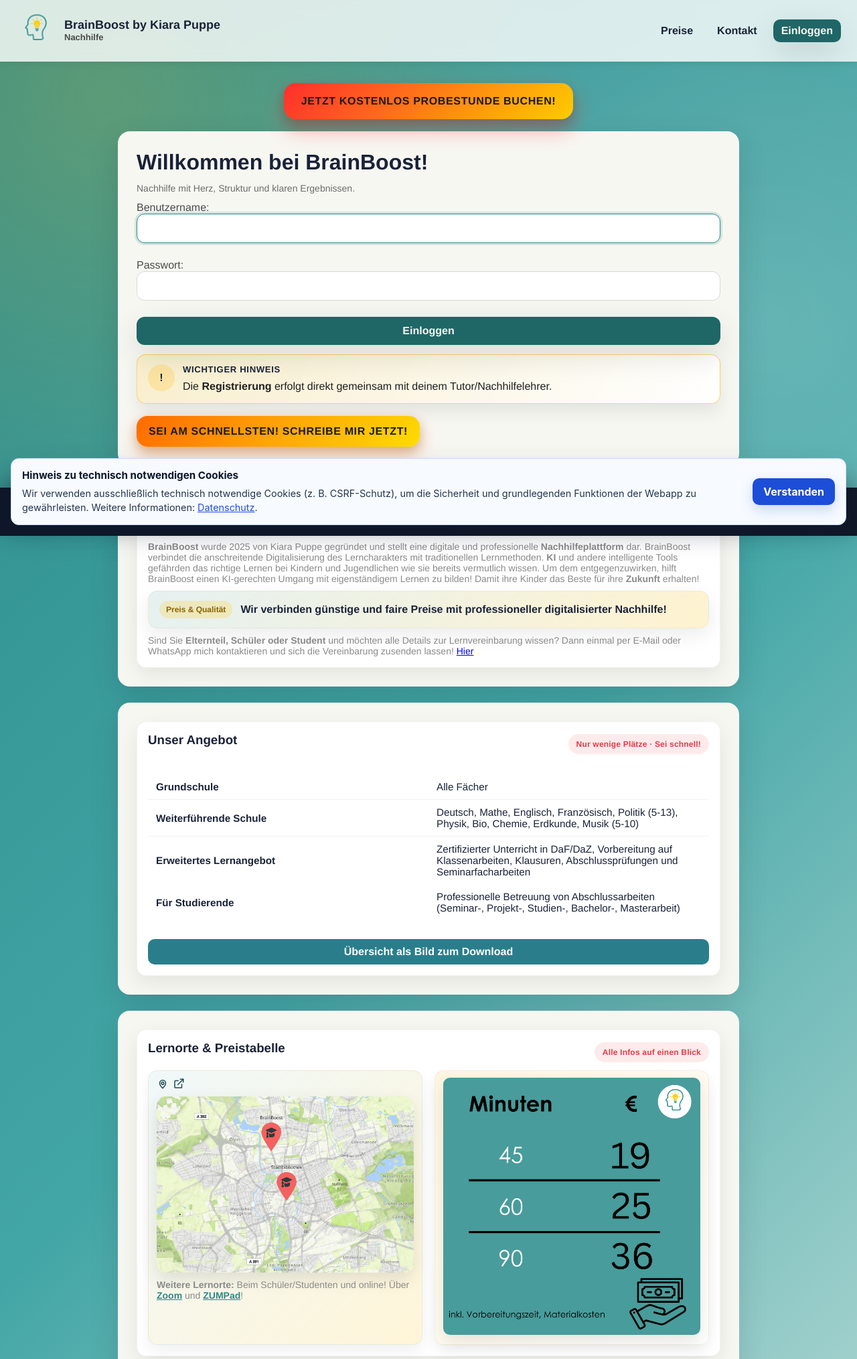
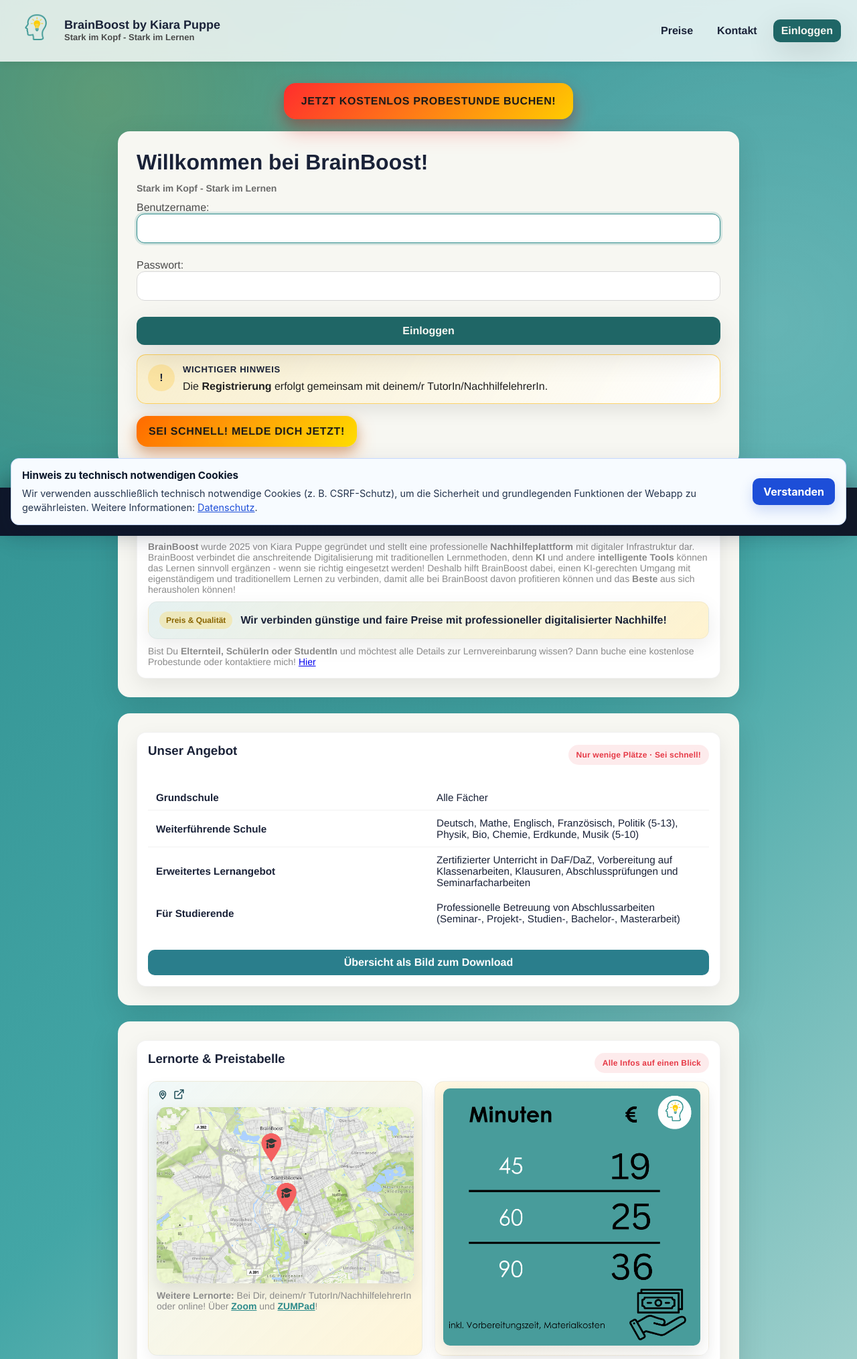
Before and after one commit to smigalski/brainboost-app, a Django app: page / in a window 1280 px wide. Shown: the top 2029 px of the page at 67% size. Run offline with Django 4.2, Linux system fonts and the light colour scheme.

Commit message:
landing verbessert, Rechtschreibung und co

```diff
--- a/brainboost/core/static/core/styles.css
+++ b/brainboost/core/static/core/styles.css
@@ -109,6 +109,10 @@ strong.logo { color: var(--logo-turquoise); }
     max-width: 960px;
     margin: 32px auto;
     padding: 0 16px 48px;
+}
+
+.brand-sub2 {
+    color: #fff;
 }
 
 .card {
--- a/brainboost/core/templates/base.html
+++ b/brainboost/core/templates/base.html
@@ -19,7 +19,7 @@
             </div>
             <div class="brand-text">
                 <span class="brand-title">BrainBoost by Kiara Puppe</span>
-                <span class="brand-sub">Nachhilfe</span>
+                <span class="brand-sub">Stark im Kopf - Stark im Lernen</span>
             </div>
         </a>
         <nav class="nav-links nav-links--wrap">
--- a/brainboost/core/templates/contact.html
+++ b/brainboost/core/templates/contact.html
@@ -35,7 +35,7 @@
 </div>
 <div class="card">
     <h1>Kontakt</h1>
-    <p>Wir freuen uns über deine Nachricht. Melde dich bei Fragen, Feedback oder Kooperationen gern direkt.</p>
+    <p>Melde dich bei Fragen, Feedback oder Kooperationen gern direkt. Ich freue mich auf Deine Nachricht!</p>
     <div class="grid two">
         <div>
             <div style="max-width:200px;">
@@ -53,7 +53,7 @@
                 <a href="https://www.linkedin.com/in/kiara-puppe-bb80b4351/" target="_blank" rel="noreferrer noopener">LinkedIn</a> ·
                 <a href="https://www.instagram.com/brainboost.nachhilfe/" target="_blank" rel="noreferrer noopener">Instagram</a>
             </p>
-            <p><strong>Support:</strong> Wir antworten in der Regel innerhalb von 24 Stunden.</p>
+            <p><strong>Support:</strong> Ich antworte in der Regel innerhalb von 24 Stunden.</p>
         </div>
     </div>
 </div>
--- a/brainboost/core/templates/landing.html
+++ b/brainboost/core/templates/landing.html
@@ -37,7 +37,7 @@
 </div>
 <div class="card">
     <h1>Willkommen bei BrainBoost!</h1>
-    <p class="muted">Nachhilfe mit Herz, Struktur und klaren Ergebnissen.</p>
+    <p class="muted"><strong>Stark im Kopf - Stark im Lernen</strong></p>
     <form method="post" action="{% url 'login' %}">
         {% csrf_token %}
         {{ form.as_p }}
@@ -47,12 +47,12 @@
         <span style="display:inline-flex;align-items:center;justify-content:center;width:40px;height:40px;border-radius:50%;background:rgba(255,183,0,0.22);color:var(--accent, #d88700);font-weight:800;font-size:1rem;">!</span>
         <div>
             <div style="font-weight:800;color:var(--accent, #d88700);text-transform:uppercase;font-size:0.82rem;letter-spacing:0.05em;">Wichtiger Hinweis</div>
-            <p style="margin:6px 0 0;color:var(--text, #1f1f1f);line-height:1.45;">Die <strong>Registrierung</strong> erfolgt direkt gemeinsam mit deinem Tutor/Nachhilfelehrer.</p>
+            <p style="margin:6px 0 0;color:var(--text, #1f1f1f);line-height:1.45;">Die <strong>Registrierung</strong> erfolgt gemeinsam mit deinem/r TutorIn/NachhilfelehrerIn.</p>
         </div>
     </div>
-    <a href="mailto:brainboost.nachhilfe@gmail.com?subject=Wir%20brauchen%20Nachhilfe!&body=Hallo%20Kiara,%0A%0Akannst%20du%20mich%20gleich%20unter%20dieser%20Rufnummer:%20%0A%0Azur%C3%BCckrufen.%20Danke%20dir!%0A%0AGr%C3%BC%C3%9Fe,%20%0A%0AAlbert%20Einstein" style="margin-top:18px;display:inline-flex;align-items:center;gap:10px;padding:14px 18px;border-radius:16px;background:linear-gradient(135deg, #ff6a00, #ffdd00);color:#1a1a1a;font-weight:900;text-transform:uppercase;letter-spacing:0.04em;box-shadow:0 12px 28px rgba(255,106,0,0.35), 0 6px 16px rgba(0,0,0,0.18);text-decoration:none;position:relative;overflow:hidden;">
+    <a href="mailto:brainboost.nachhilfe@gmail.com?subject=Wir%20brauchen%20Nachhilfe!&body=Hallo%20Kiara,%0A%0Akannst%20du%20mich%20gleich%20unter%20dieser%20Rufnummer:%20%0A%0Azur%C3%BCckrufen.%20Danke%20dir!%0A%0A%20Mit%20freundlichen%20Gr%C3%BC%C3%9Fen" style="margin-top:18px;display:inline-flex;align-items:center;gap:10px;padding:14px 18px;border-radius:16px;background:linear-gradient(135deg, #ff6a00, #ffdd00);color:#1a1a1a;font-weight:900;text-transform:uppercase;letter-spacing:0.04em;box-shadow:0 12px 28px rgba(255,106,0,0.35), 0 6px 16px rgba(0,0,0,0.18);text-decoration:none;position:relative;overflow:hidden;">
         <span style="position:absolute;inset:-30%;background:radial-gradient(circle, rgba(255,255,255,0.35) 0, rgba(255,255,255,0) 55%);animation:pulseGlow 2.4s infinite ease-in-out;pointer-events:none;"></span>
-        <span style="position:relative;z-index:1;">Sei am SCHNELLSTEN! Schreibe mir jetzt!</span>
+        <span style="position:relative;z-index:1;">Sei schnell! Melde Dich jetzt!</span>
     </a>
 </div>
 
@@ -60,15 +60,15 @@
 
     <div class="info-tile">
         <h3>Über BrainBoost</h3>
-        <p class="tile-placeholder"><strong>BrainBoost</strong> wurde 2025 von Kiara Puppe gegründet und stellt eine digitale und professionelle <strong>Nachhilfeplattform</strong> dar.
-            BrainBoost verbindet die anschreitende Digitalisierung des Lerncharakters mit traditionellen Lernmethoden. <strong>KI</strong> und andere intelligente Tools gefährden
-            das richtige Lernen bei Kindern und Jugendlichen wie sie bereits vermutlich wissen. Um dem entgegenzuwirken, hilft BrainBoost einen KI-gerechten Umgang mit eigenständigem Lernen zu bilden! Damit ihre Kinder das Beste für ihre <strong>Zukunft</strong> erhalten!</p>
+        <p class="tile-placeholder"><strong>BrainBoost</strong> wurde 2025 von Kiara Puppe gegründet und stellt eine professionelle <strong>Nachhilfeplattform</strong> mit digitaler Infrastruktur dar.
+            BrainBoost verbindet die anschreitende Digitalisierung mit traditionellen Lernmethoden, denn <strong>KI</strong> und andere <strong>intelligente Tools</strong> können das Lernen sinnvoll ergänzen - wenn sie richtig eingesetzt werden!
+            Deshalb hilft BrainBoost dabei, einen KI-gerechten Umgang mit eigenständigem und traditionellem Lernen zu verbinden, damit alle bei BrainBoost davon profitieren können und das <strong>Beste</strong> aus sich herausholen können!</p>
 
         <div style="display:flex;align-items:center;gap:12px;padding:14px 16px;border-radius:14px;background:linear-gradient(135deg, rgba(44,138,138,0.12), rgba(255,201,40,0.22));box-shadow:0 10px 30px rgba(0,0,0,0.08);border:1px solid rgba(0,0,0,0.04);">
             <span class="badge info">Preis &amp; Qualität</span>
             <p style="margin:0;font-weight:800;color:var(--accent);line-height:1.4;">Wir verbinden günstige und faire Preise mit professioneller digitalisierter Nachhilfe!</p>
         </div>
-        <p class="tile-placeholder">Sind Sie <strong>Elternteil, Schüler oder Student</strong> und möchten alle Details zur Lernvereinbarung wissen? Dann einmal per E-Mail oder WhatsApp mich kontaktieren und sich die Vereinbarung zusenden lassen! <a href="{% url 'contact' %}">Hier</a></p>
+        <p class="tile-placeholder">Bist Du <strong>Elternteil, SchülerIn oder StudentIn</strong> und möchtest alle Details zur Lernvereinbarung wissen? Dann buche eine kostenlose Probestunde oder kontaktiere mich! <a href="{% url 'contact' %}">Hier</a></p>
     </div>
 </div>
 
@@ -161,7 +161,7 @@
                         </div>
                         <img class="location-image" src="{% static 'design/KarteOrte.png' %}" alt="Lernorte auf der Karte" style="width:100%;height:auto;">
                     </a>
-                <p class="tile-placeholder" style="margin:10px 0 0;"><strong>Weitere Lernorte: </strong>Beim Schüler/Studenten und online! Über <a href="https://zoom.us/" target="_blank" rel="noopener noreferrer" style="color:var(--teal);"><strong>Zoom</strong></a> und <a href="https://zumpad.zum.de/" target="_blank" rel="noopener noreferrer" style="color:var(--teal);"><strong>ZUMPad</strong></a>!</p>
+                <p class="tile-placeholder" style="margin:10px 0 0;"><strong>Weitere Lernorte: </strong>Bei Dir, deinem/r TutorIn/NachhilfelehrerIn oder online! Über <a href="https://zoom.us/" target="_blank" rel="noopener noreferrer" style="color:var(--teal);"><strong>Zoom</strong></a> und <a href="https://zumpad.zum.de/" target="_blank" rel="noopener noreferrer" style="color:var(--teal);"><strong>ZUMPad</strong></a>!</p>
                 </div>
                 <div style="flex:1 1 280px;min-width:260px;padding:10px 12px;border:1px solid rgba(0,0,0,0.05);border-radius:14px;background:linear-gradient(135deg, rgba(255,183,0,0.12), rgba(255,255,255,0.96));box-shadow:0 10px 22px rgba(0,0,0,0.06);">
                     <button id="preise-open-btn" style="border:none;background:transparent;padding:0;width:100%;cursor:pointer;">
@@ -328,8 +328,8 @@
 
     <div class="info-tile">
         <h3>Tutor werden!</h3>
-        <p class="tile-placeholder">Studierst vielleicht <strong>Lehramt?</strong> Suchst du nach einem gutbezahlten und selbständigen <strong>Studentenjob</strong>? Möchtest du dein <strong>eigener Chef</strong> sein?
-            Dann kontakiere gerne Kiara, um weitere Details zu besprechen! Wenn zu viele Nachhilfeschüler auf einen Tutor zufallen, dann sind wir stets so schnell wie möglich betrebt einen neuen Tutor zu finden! <strong>Vielleicht hast du Glück</strong>, einfach anschreiben! <a href="{% url 'contact' %}">Hier</a>
+        <p class="tile-placeholder">Studierst Du vielleicht <strong>Lehramt?</strong> Suchst du nach einem gut bezahlten und selbständigen <strong>Studentenjob</strong>? Möchtest du dein/e <strong>eigene/r ChefIn</strong> sein?
+            Dann kontaktiere mich gerne, um weitere Details zu besprechen!<a href="{% url 'contact' %}"> Hier</a>
         </p>
     </div>
 </div>
```
Also changed, not shown: brainboost/core/templates/agbs.html (+14 -14 lines), brainboost/core/templates/pricing.html (+5 -5 lines).
